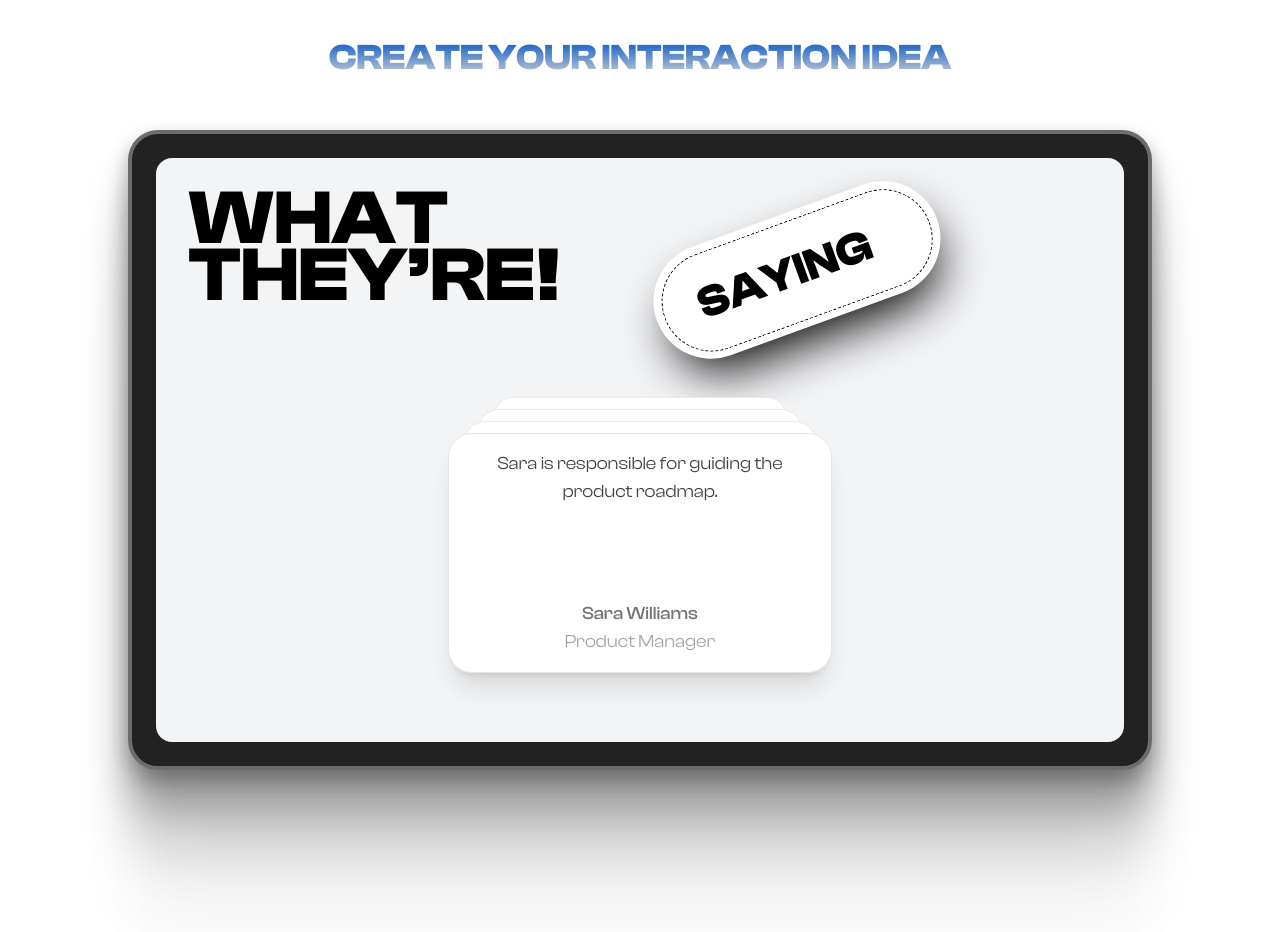
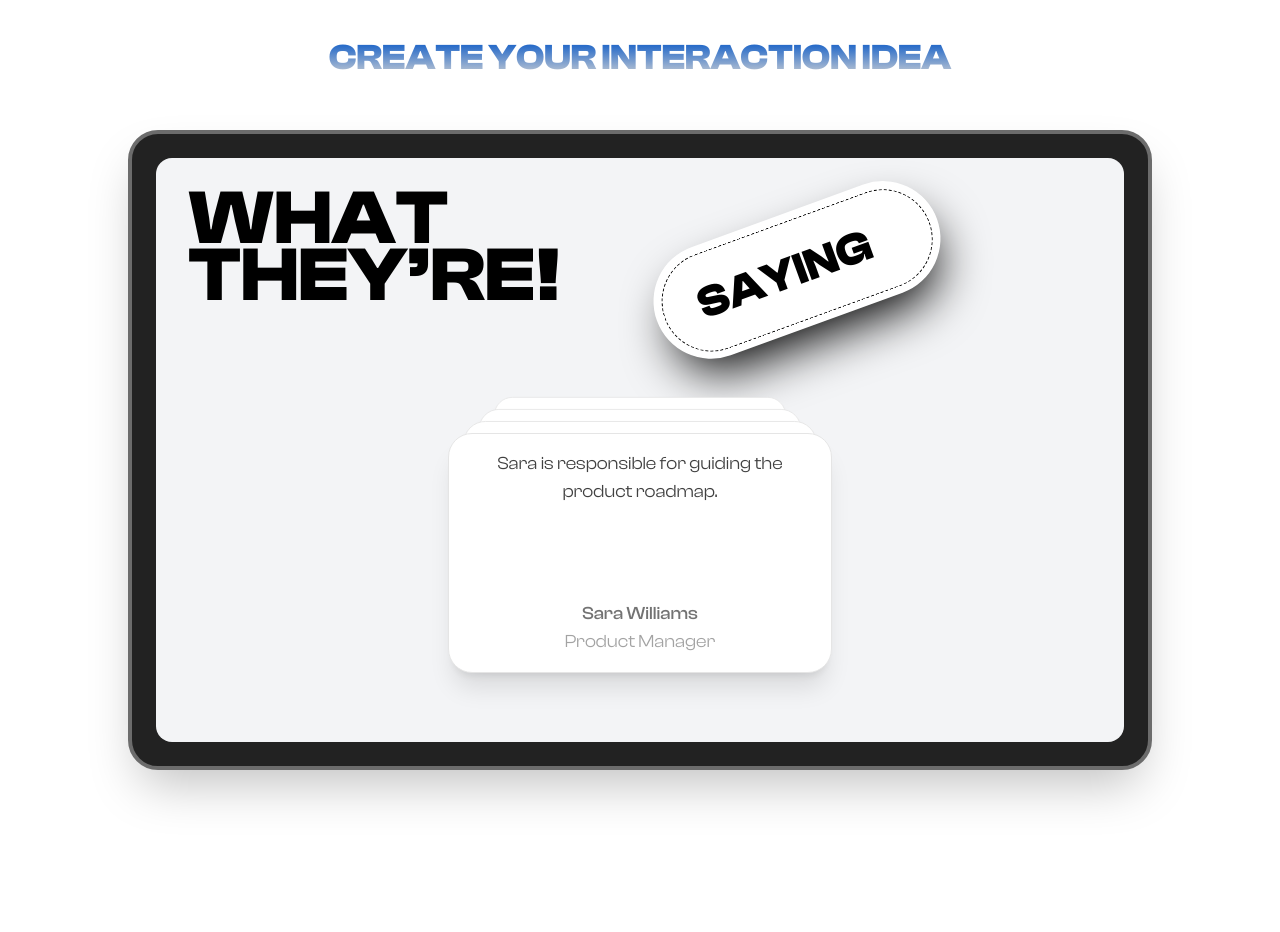
Before and after one commit to KerlosSoNy/capsCode, a Next.js app: page /en in a window 1280 px wide. Shown: the part 3640-4572 px from the top of the page. Built offline with nearby package versions, Linux system fonts and the light colour scheme; a web font is replaced by a local one.

Commit message:
fixing production

```diff
--- a/src/app/layout.tsx
+++ b/src/app/layout.tsx
@@ -14,7 +14,7 @@ const geistMono = localFont({
 });
 
 export const metadata: Metadata = {
-  title: "Create Next App",
+  title: "CapsCode",
   description: "Generated by create next app",
 };
 
--- a/src/components/ui/card-stack.tsx
+++ b/src/components/ui/card-stack.tsx
@@ -2,7 +2,7 @@
 import { useEffect, useState } from "react";
 import { motion } from "framer-motion";
 
-let interval: any;
+let interval: NodeJS.Timeout;
 
 type Card = {
     id: number;
--- a/src/components/ui/container-scroll-animation.tsx
+++ b/src/components/ui/container-scroll-animation.tsx
@@ -2,18 +2,20 @@
 import React, { useRef } from "react";
 import { useScroll, useTransform, motion, MotionValue } from "framer-motion";
 
+interface ContainerScrollProps {
+    titleComponent: string | React.ReactNode;
+    children: React.ReactNode;
+}
+
 export const ContainerScroll = ({
     titleComponent,
     children,
-}: {
-    titleComponent: string | React.ReactNode;
-    children: React.ReactNode;
-}) => {
-    const containerRef = useRef<any>(null);
+}: ContainerScrollProps) => {
+    const containerRef = useRef<HTMLDivElement | null>(null);
     const { scrollYProgress } = useScroll({
         target: containerRef,
     });
-    const [isMobile, setIsMobile] = React.useState(false);
+    const [isMobile, setIsMobile] = React.useState<boolean>(false);
 
     React.useEffect(() => {
         const checkMobile = () => {
@@ -26,7 +28,7 @@ export const ContainerScroll = ({
         };
     }, []);
 
-    const scaleDimensions = () => {
+    const scaleDimensions = (): [number, number] => {
         return isMobile ? [0.7, 0.9] : [1.05, 1];
     };
 
@@ -54,7 +56,12 @@ export const ContainerScroll = ({
     );
 };
 
-export const Header = ({ translate, titleComponent }: any) => {
+interface HeaderProps {
+    translate: MotionValue<number>;
+    titleComponent: string | React.ReactNode;
+}
+
+export const Header = ({ translate, titleComponent }: HeaderProps) => {
     return (
         <motion.div
             style={{
@@ -67,23 +74,26 @@ export const Header = ({ translate, titleComponent }: any) => {
     );
 };
 
-export const Card = ({
-    rotate,
-    scale,
-    children,
-}: {
+interface CardProps {
     rotate: MotionValue<number>;
     scale: MotionValue<number>;
     translate: MotionValue<number>;
     children: React.ReactNode;
-}) => {
+}
+
+export const Card = ({
+    rotate,
+    scale,
+    translate,
+    children,
+}: CardProps) => {
     return (
         <motion.div
             style={{
                 rotateX: rotate,
                 scale,
                 boxShadow:
-                    "0 0 #0000004d, 0 9px 20px #0000004a, 0 37px 37px #00000042, 0 84px 50px #00000026, 0 149px 60px #0000000a, 0 233px 65px #00000003",
+                    `0 0 #0000004d, 0 9px 20px #0000004a, 0 37px 37px #00000042, 0 84px 50px #00000026, 0 149px 60px #0000000a, 0 233px 65px #00000003 ${translate}`,
             }}
             className="max-w-5xl -mt-12 mx-auto h-[30rem] md:h-[40rem] w-full border-4 border-[#6C6C6C] p-2 md:p-6 bg-[#222222] rounded-[30px] shadow-2xl"
         >
```
